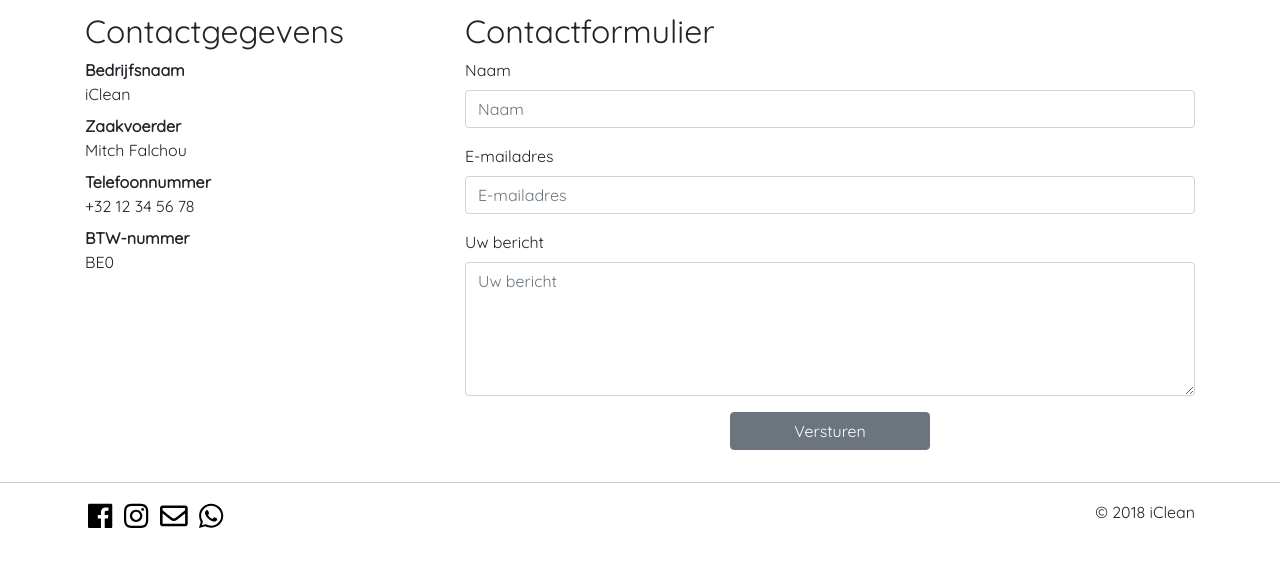
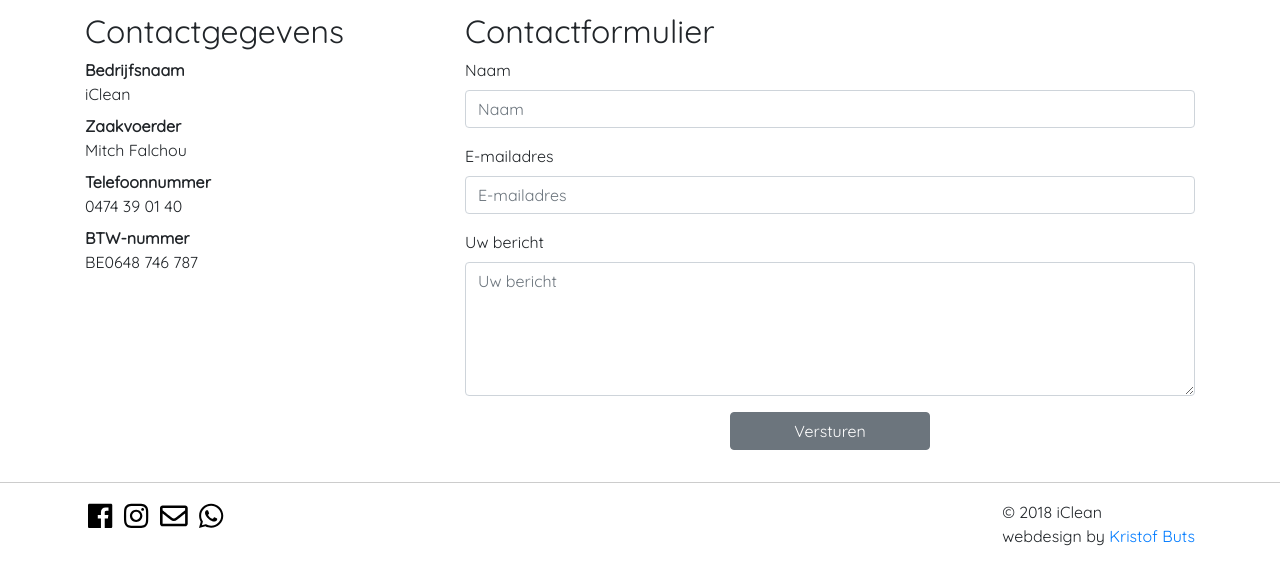
Before and after one commit to butskristof/iclean, a PHP site: template www/views/contact.php in a window 1280 px wide. Shown: the part 172-757 px from the top of the page. Run offline with PHP 8.4, Linux system fonts and the light colour scheme; the template is opened without the code that fills it, so the values that code supplies are empty; some libraries are stand-ins or nearby versions.

Commit message:
Client update

```diff
--- a/www/static/css/custom.css
+++ b/www/static/css/custom.css
@@ -7,6 +7,10 @@ body {
 
 nav img {
   height: 30px; }
+
+@media (max-width: 992px) {
+  .hidden-md {
+    display: none; } }
 
 ::selection {
   /* WebKit/Blink Browsers */
--- a/www/static/css/custom.scss
+++ b/www/static/css/custom.scss
@@ -13,6 +13,13 @@ body {
 nav {
 	img	{
 		height: 30px;
+	}
+
+}
+
+.hidden-md {
+	@media (max-width: 992px) {
+		display: none;
 	}
 }
 
--- a/www/views/contact.php
+++ b/www/views/contact.php
@@ -9,13 +9,13 @@
 			<h2>Contactgegevens</h2>
 			<dl>
 				<dt>Bedrijfsnaam</dt>
-				<dd>iClean</dd>
+					<dd>iClean</dd>
 				<dt>Zaakvoerder</dt>
-				<dd>Mitch Falchou</dd>
+					<dd>Mitch Falchou</dd>
 				<dt>Telefoonnummer</dt>
-				<dd>+32 12 34 56 78</dd>
+					<dd>0474 39 01 40 </dd>
 				<dt>BTW-nummer</dt>
-				<dd>BE0</dd>
+					<dd>BE0648 746 787</dd>
 			</dl>
 		</div><!-- /col-md-4 -->
 		<div class="col-md-8">
--- a/www/views/partials/footer.php
+++ b/www/views/partials/footer.php
@@ -16,11 +16,12 @@
 					<!--	<button type="button" data-toggle="modal" data-target="#contactModal">Launch modal</button>-->
 				</a>
 				<!--			WHATSAPP -->
-				<a href="https://api.whatsapp.com/send?phone=32477430865" target="_blank">
+				<a href="https://api.whatsapp.com/send?phone=32486617213" target="_blank">
 					<i class="fab fa-whatsapp fa-lg"></i></a>
 			</span>
 		<span class="float-right">
-				<p>&copy; 2018 iClean</p>
+				<p>&copy; 2018 iClean <br>
+				webdesign by <a href="http://kristofbuts.be">Kristof Buts</a></p>
 			</span>
 	</footer>
 
--- a/www/views/partials/menu.php
+++ b/www/views/partials/menu.php
@@ -1,6 +1,7 @@
 <?php
 $menu = Spatie\Menu\Menu::new()
 	->addClass("navbar-nav mr-auto") // mr puts menu items on left side
+	->add(Spatie\Menu\Link::to("/home", "Home")->addClass("nav-link")->addParentClass("nav-item"))
 	->add(Spatie\Menu\Link::to("/diensten", "Diensten")->addClass("nav-link")->addParentClass("nav-item"))
 	->add(Spatie\Menu\Link::to("/referenties", "Referenties")->addClass("nav-link")->addParentClass("nav-item"))
 	->add(Spatie\Menu\Link::to("/contact", "Contact")->addClass("nav-link")->addParentClass("nav-item"))
--- a/www/views/partials/nav.php
+++ b/www/views/partials/nav.php
@@ -12,7 +12,7 @@
 			<?php include('menu.php');
 			// only display tag phrase in upper right corner if it isn't the home page
 			if ($id != 'home') {?>
-				<span class="navbar-text">
+				<span class="navbar-text hidden-md">
 				iClean: uw ruit, onze zorg
 			</span>
 			<?php }	?>
--- a/www/views/referenties.php
+++ b/www/views/referenties.php
@@ -5,7 +5,7 @@
 	<h1>Referenties</h1>
 
 	<?php
-	$files = scandir("static/img/refs/");
+	$files = scandir("static/img/refs/", 0);
 	$files = glob('static/img/refs/*.{jpg,JPG,jpeg,JPEG,png,PNG,gif,GIF}', GLOB_BRACE);
 
 	$noOfFiles = sizeof($files);
```
Also changed, not shown: www/views/diensten.php (+21 -0 lines), www/views/home.php (+5 -5 lines), www/.htaccess.
